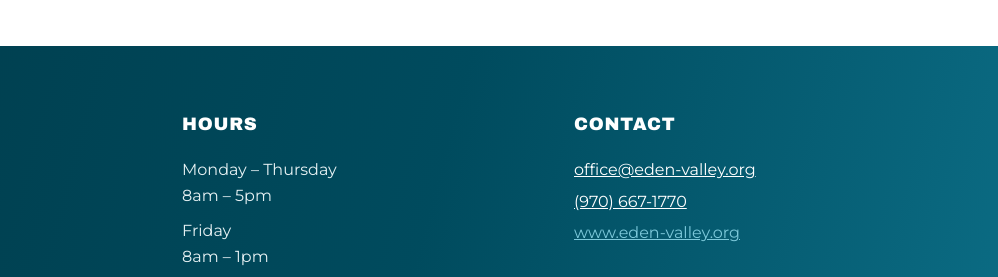
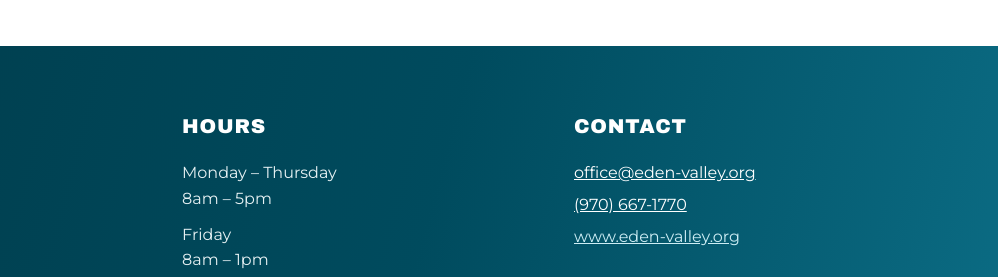
Before and after one commit to samirtharaj7-creator/eden-valley-giving-tuesday, a plain HTML site: page index.html in a window 1280 px wide. Shown: the part 6293-6570 px from the top of the page, 282-1280 px from the left. Drawn offline with Linux system fonts and the light colour scheme.

Commit message:
Footer: brighter website link, larger headings
Co-Authored-By: Claude Opus 5.5 <noreply@anthropic.com>

```diff
--- a/index.html
+++ b/index.html
@@ -329,16 +329,16 @@ a{color:#00647B}a:hover{color:#004B5E}
 <p style="margin: 0">9325 World Mission Dr.<br>Loveland, Colorado 80538</p>
 </div>
 <div>
-<h2 style="font-family: 'Archivo Black', 'Arial Black', sans-serif; font-weight: 400; font-size: 18px; letter-spacing: .04em; text-transform: uppercase; color: #FFFFFF; margin: 0 0 18px">Hours</h2>
+<h2 style="font-family: 'Archivo Black', 'Arial Black', sans-serif; font-weight: 400; font-size: 20px; letter-spacing: .04em; text-transform: uppercase; color: #FFFFFF; margin: 0 0 18px">Hours</h2>
 <p style="margin: 0 0 10px">Monday – Thursday<br>8am – 5pm</p>
 <p style="margin: 0 0 10px">Friday<br>8am – 1pm</p>
 <p style="margin: 0">Saturday – Sunday<br>Closed</p>
 </div>
 <div>
-<h2 style="font-family: 'Archivo Black', 'Arial Black', sans-serif; font-weight: 400; font-size: 18px; letter-spacing: .04em; text-transform: uppercase; color: #FFFFFF; margin: 0 0 18px">Contact</h2>
+<h2 style="font-family: 'Archivo Black', 'Arial Black', sans-serif; font-weight: 400; font-size: 20px; letter-spacing: .04em; text-transform: uppercase; color: #FFFFFF; margin: 0 0 18px">Contact</h2>
 <p style="margin: 0 0 6px"><a href="mailto:office@eden-valley.org" style="color: #FFFFFF">office@eden-valley.org</a></p>
 <p style="margin: 0 0 6px"><a href="tel:+19706671770" style="color: #FFFFFF">(970) 667-1770</a></p>
-<p style="margin: 0"><a href="https://www.eden-valley.org" style="color: #7CC8DA">www.eden-valley.org</a></p>
+<p style="margin: 0"><a href="https://www.eden-valley.org" style="color: #CDEDF4">www.eden-valley.org</a></p>
 </div>
 </div>
 </footer>
```
